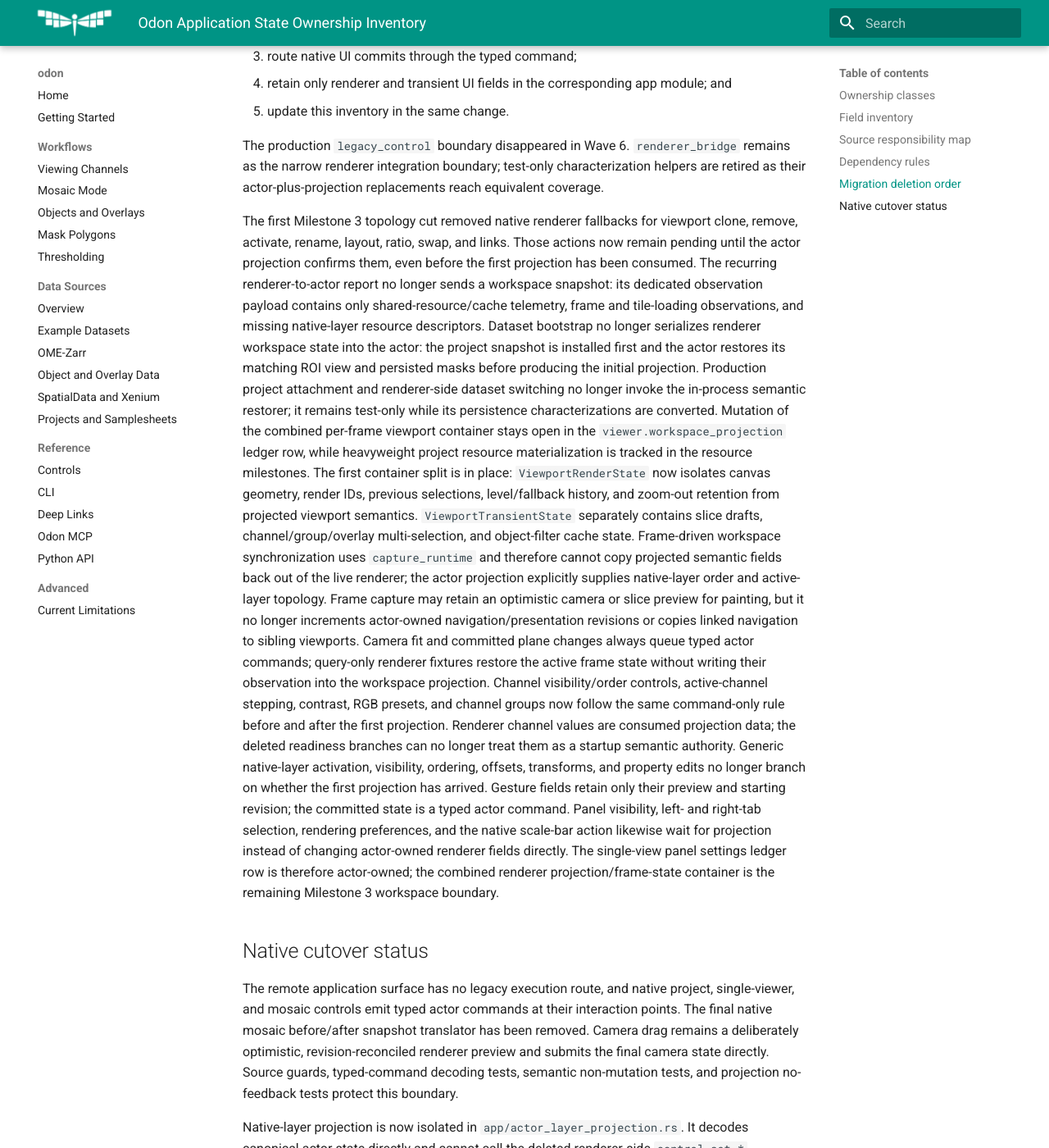
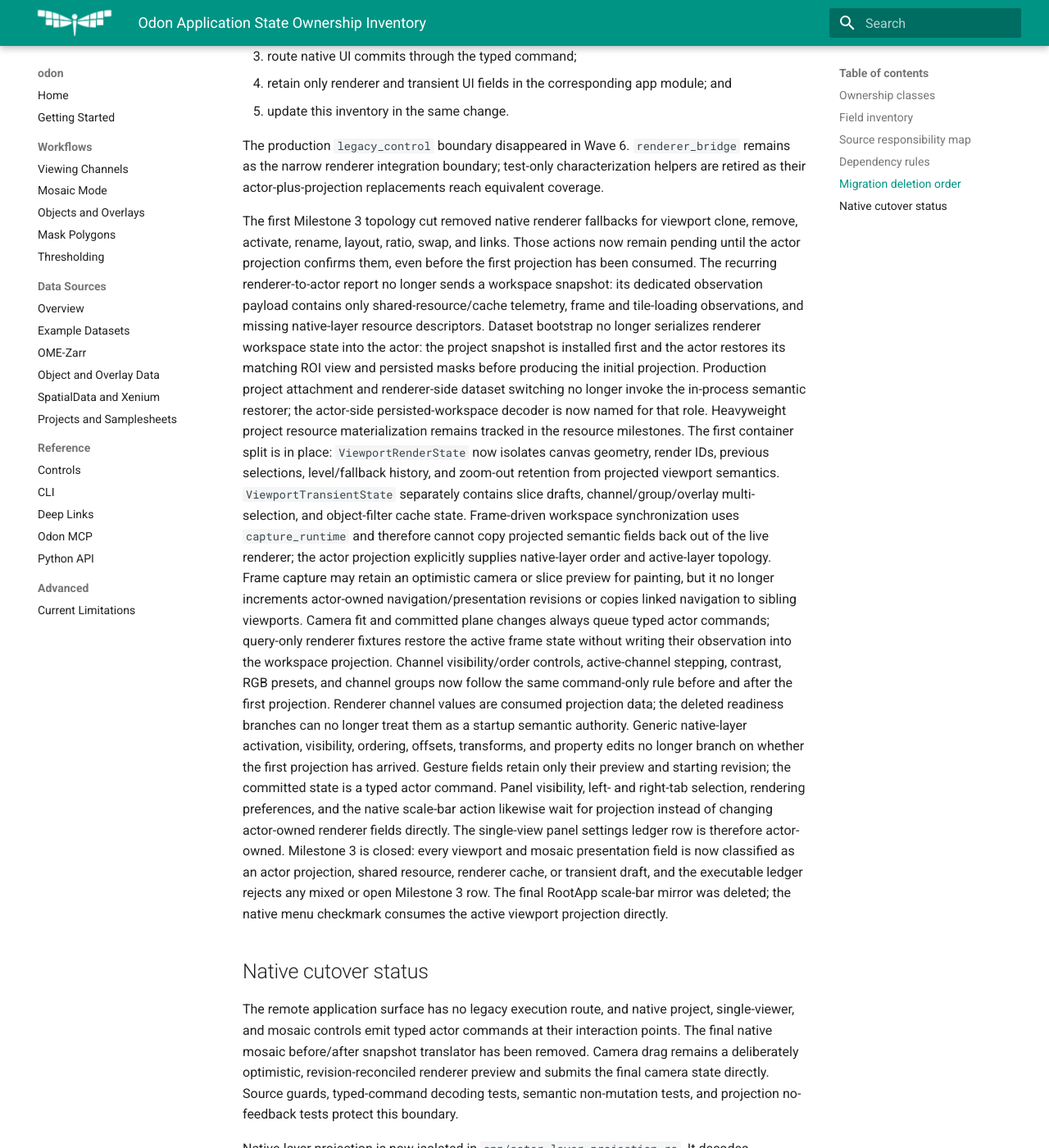
Before and after one commit to alexcoulton/odon, an MkDocs documentation site: the page built from docs/design/app-state-ownership-inventory.md, in a window 1280 px wide and 1400 px high, scrolled down 15152 px. Shown: the whole window at 82% size. Built offline with MkDocs 1.6.1 and Material for MkDocs 9.7.7, drawn with Linux system fonts in a browser that asks for light colours.

Commit message:
refactor: close viewport presentation ownership

```diff
--- a/docs/design/app-state-ownership-inventory.md
+++ b/docs/design/app-state-ownership-inventory.md
@@ -341,10 +341,9 @@ contains only shared-resource/cache telemetry, frame and tile-loading observatio
 native-layer resource descriptors. Dataset bootstrap no longer serializes renderer workspace state
 into the actor: the project snapshot is installed first and the actor restores its matching ROI
 view and persisted masks before producing the initial projection. Production project attachment
-and renderer-side dataset switching no longer invoke the in-process semantic restorer; it remains
-test-only while its persistence characterizations are converted. Mutation of the combined
-per-frame viewport container stays open in the `viewer.workspace_projection` ledger row, while
-heavyweight project resource materialization is tracked in the resource milestones. The first
+and renderer-side dataset switching no longer invoke the in-process semantic restorer; the
+actor-side persisted-workspace decoder is now named for that role. Heavyweight project resource
+materialization remains tracked in the resource milestones. The first
 container split is in place: `ViewportRenderState` now isolates canvas geometry, render IDs,
 previous selections, level/fallback history, and zoom-out retention from projected viewport
 semantics. `ViewportTransientState` separately contains slice drafts, channel/group/overlay
@@ -365,8 +364,11 @@ longer branch on whether the first projection has arrived. Gesture fields retain
 preview and starting revision; the committed state is a typed actor command. Panel visibility,
 left- and right-tab selection, rendering preferences, and the native scale-bar action likewise wait
 for projection instead of changing actor-owned renderer fields directly. The single-view panel
-settings ledger row is therefore actor-owned; the combined renderer projection/frame-state
-container is the remaining Milestone 3 workspace boundary.
+settings ledger row is therefore actor-owned. Milestone 3 is closed: every viewport and mosaic
+presentation field is now classified as an actor projection, shared resource, renderer cache, or
+transient draft, and the executable ledger rejects any mixed or open Milestone 3 row. The final
+RootApp scale-bar mirror was deleted; the native menu checkmark consumes the active viewport
+projection directly.
 
 ## Native cutover status
 
```
Also changed, not shown: docs/design/actor-refactor-completion-plan.md (+14 -9 lines), 8 other files.
